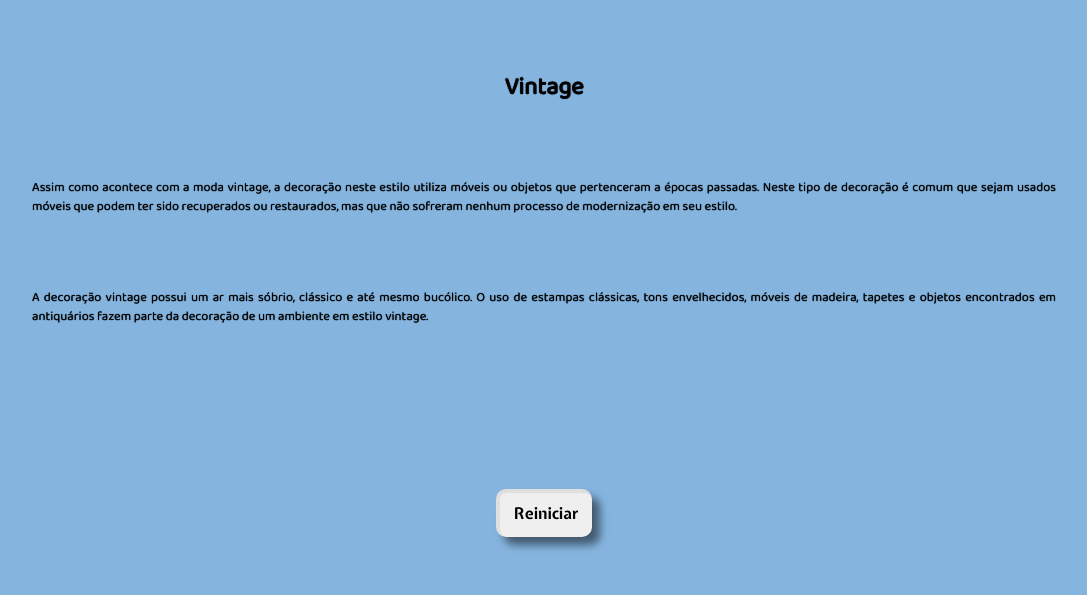
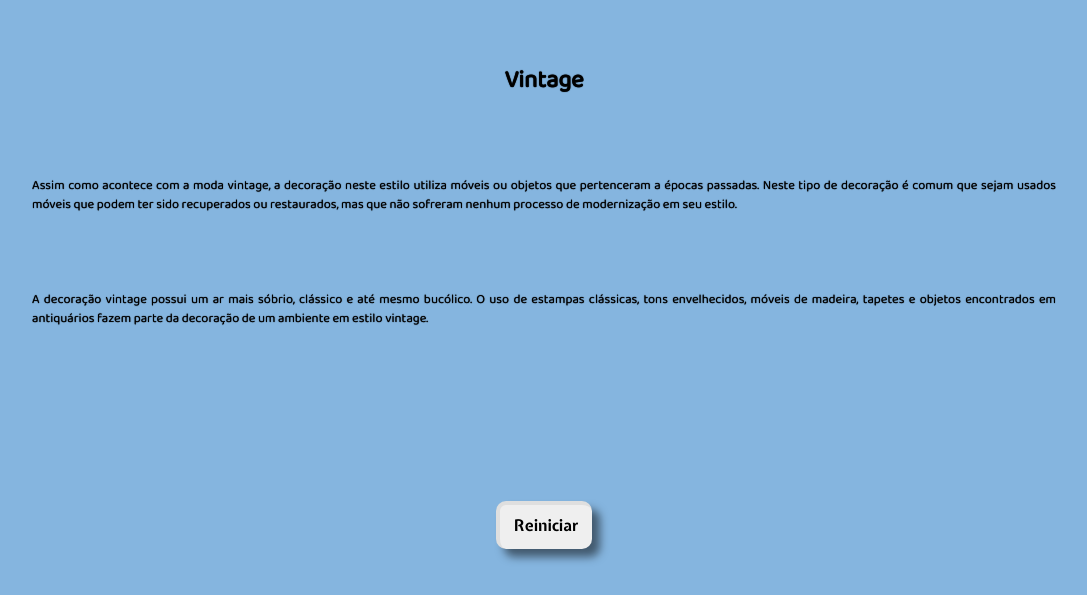
Before and after one commit to danny-elvis/quiz-edi, a plain HTML site: page results/vintage.html in a window 1280 px wide. Shown: the part 205-800 px from the top of the page, without its empty margins (96-1183 px from the left). Drawn offline with Linux system fonts and the light colour scheme.

Commit message:
Update style.css

```diff
--- a/css/style.css
+++ b/css/style.css
@@ -168,7 +168,7 @@ img, .buttons input {
   }
 
 .text {
-    height: 59%;
+    height: 62%;
     width: 80%;
     justify-content: space-evenly;
     text-shadow: 0px 0px 1px;
```
